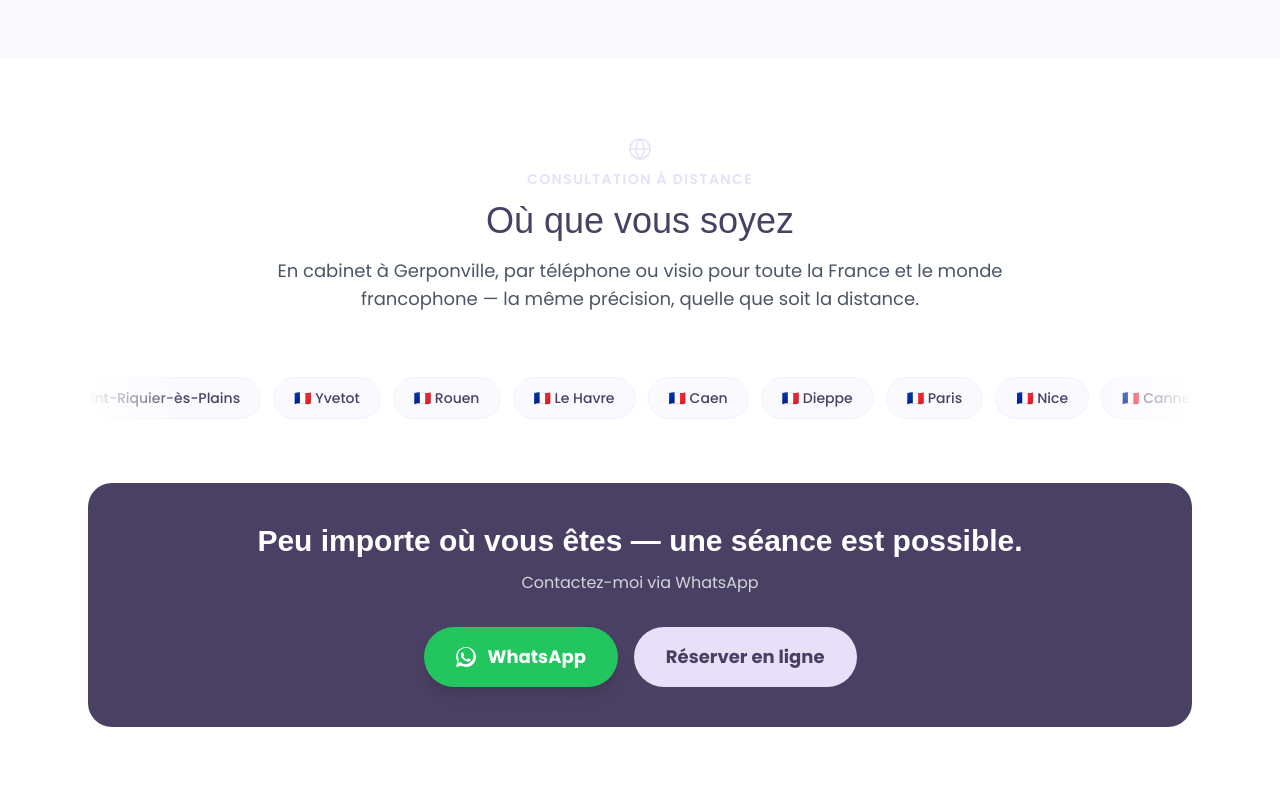
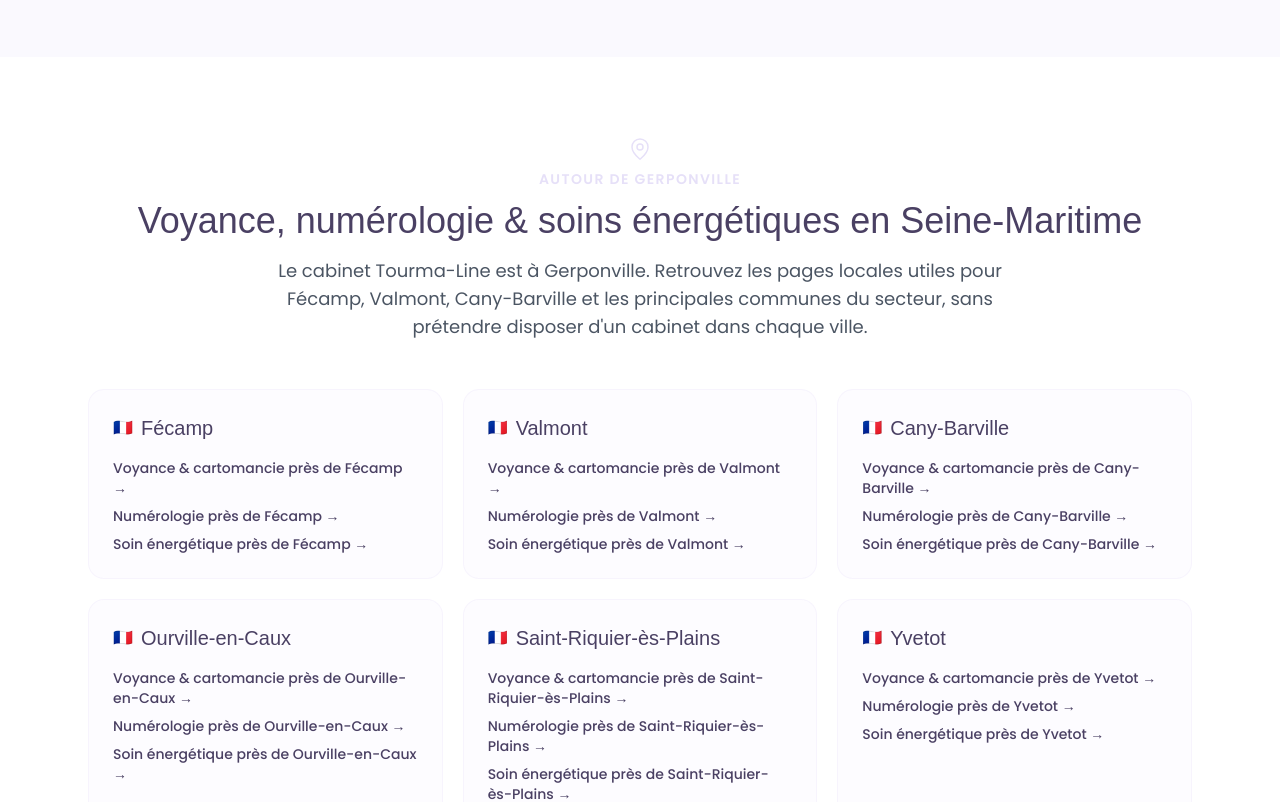
Before and after one commit to Creativityliberty/Tourma-line, a React (Vite) app: page / in a window 1280 px wide. Shown: the part 8620-9422 px from the top of the page. Built offline with nearby package versions, Linux system fonts and the light colour scheme; a web font is replaced by a local one.

Commit message:
seo: focus city internal links on real local service area

```diff
--- a/src/components/sections/CityLinks.tsx
+++ b/src/components/sections/CityLinks.tsx
@@ -1,68 +1,78 @@
 import React from "react";
 import { Link } from "react-router-dom";
 import { AnimateOnScroll } from "../ui/AnimateOnScroll";
-import { allCities, localCities } from "../../data/cities";
-import { WhatsAppIcon, GlobeIcon } from "../ui/icons";
+import { localCities } from "../../data/cities";
+import { WhatsAppIcon, GlobeIcon, MapPinIcon } from "../ui/icons";
 
-// Toutes les villes pour la banderolle (liens vers la page numérologie de chaque ville)
-const marqueeItems = allCities.map((c) => ({ slug: c.slug, flag: c.flag, name: c.name }));
+const localServiceLinks = [
+  { slug: "cartomancie", label: "Voyance & cartomancie" },
+  { slug: "numerologie", label: "Numérologie" },
+  { slug: "soin-lahochi", label: "Soin énergétique" },
+];
 
 export const CityLinks = () => {
   return (
     <section id="consultations-france" className="py-20 bg-white overflow-hidden">
       <AnimateOnScroll>
         <div className="container mx-auto px-6 max-w-6xl">
-
-          {/* Header */}
-          <div className="text-center mb-14">
+          <div className="text-center mb-12">
             <div className="flex flex-col items-center mb-3">
-              <GlobeIcon className="w-6 h-6 text-brand-lilas mb-2" />
+              <MapPinIcon className="w-6 h-6 text-brand-lilas mb-2" />
               <p className="text-brand-lilas text-sm font-semibold uppercase tracking-widest">
-                Consultation à distance
+                Autour de Gerponville
               </p>
             </div>
             <h2 className="text-3xl sm:text-4xl font-display text-brand-dark mb-4">
-              Où que vous soyez
+              Voyance, numérologie & soins énergétiques en Seine-Maritime
             </h2>
             <p className="text-lg text-gray-600 max-w-3xl mx-auto">
-              En cabinet à Gerponville, par téléphone ou visio pour toute la France
-              et le monde francophone — la même précision, quelle que soit la distance.
+              Le cabinet Tourma-Line est à Gerponville. Retrouvez les pages locales utiles
+              pour Fécamp, Valmont, Cany-Barville et les principales communes du secteur,
+              sans prétendre disposer d'un cabinet dans chaque ville.
             </p>
           </div>
 
-          {/* Banderolle défilante */}
-          <div className="relative mb-14">
-            {/* Gradient fade left */}
-            <div className="absolute left-0 top-0 bottom-0 w-24 bg-gradient-to-r from-white to-transparent z-10 pointer-events-none" />
-            {/* Gradient fade right */}
-            <div className="absolute right-0 top-0 bottom-0 w-24 bg-gradient-to-l from-white to-transparent z-10 pointer-events-none" />
-
-            <div className="flex overflow-hidden">
-              <div className="flex animate-marquee whitespace-nowrap gap-3 py-2">
-                {[...marqueeItems, ...marqueeItems].map((item, i) => (
-                  <Link
-                    key={i}
-                    to={`/numerologie-${item.slug}`}
-                    className="inline-flex items-center bg-brand-lilas/20 text-brand-dark text-sm font-medium px-5 py-2.5 rounded-full border border-brand-lilas/30 flex-shrink-0 hover:bg-brand-lilas/40 transition-colors"
-                  >
-                    {item.flag} {item.name}
-                  </Link>
-                ))}
-              </div>
-            </div>
+          <div className="grid sm:grid-cols-2 lg:grid-cols-3 gap-5 mb-14">
+            {localCities.map((city) => (
+              <article
+                key={city.slug}
+                className="rounded-2xl border border-brand-lilas/30 bg-brand-lilas/10 p-6"
+              >
+                <div className="flex items-center gap-2 mb-4">
+                  <span aria-hidden="true">{city.flag}</span>
+                  <h3 className="font-display text-xl text-brand-dark">{city.name}</h3>
+                </div>
+                <div className="space-y-2">
+                  {localServiceLinks.map((service) => (
+                    <Link
+                      key={service.slug}
+                      to={`/${service.slug}-${city.slug}`}
+                      className="block text-sm font-medium text-brand-dark hover:text-brand-purple transition-colors"
+                    >
+                      {service.label} près de {city.name} →
+                    </Link>
+                  ))}
+                </div>
+              </article>
+            ))}
           </div>
 
-
-
-          {/* CTA */}
           <div className="bg-brand-dark rounded-3xl p-8 sm:p-10 text-center text-white">
+            <GlobeIcon className="w-7 h-7 text-brand-lilas mx-auto mb-3" />
             <h3 className="text-2xl sm:text-3xl font-display font-bold mb-3">
-              Peu importe où vous êtes — une séance est possible.
+              Vous habitez plus loin ?
             </h3>
-            <p className="text-gray-300 mb-8 max-w-xl mx-auto">
-              Contactez-moi via WhatsApp
+            <p className="text-gray-300 mb-8 max-w-2xl mx-auto">
+              Certaines prestations sont proposées à distance par téléphone, visioconférence
+              ou selon les modalités précisées lors de la réservation. Tourma-Line reste basé à Gerponville.
             </p>
             <div className="flex flex-col sm:flex-row gap-4 justify-center">
+              <Link
+                to="/prestations"
+                className="bg-brand-lilas hover:bg-opacity-80 text-brand-dark font-bold py-4 px-8 rounded-full text-lg transition-transform transform hover:scale-105 active:scale-95"
+              >
+                Voir les prestations
+              </Link>
               <a
                 href="https://wa.me/33649653186"
                 target="_blank"
@@ -72,17 +82,8 @@ export const CityLinks = () => {
                 <WhatsAppIcon className="w-5 h-5" />
                 WhatsApp
               </a>
-              <a
-                href="https://cal.com/tourma-line"
-                target="_blank"
-                rel="noopener noreferrer"
-                className="bg-brand-lilas hover:bg-opacity-80 text-brand-dark font-bold py-4 px-8 rounded-full text-lg transition-transform transform hover:scale-105 active:scale-95"
-              >
-                Réserver en ligne
-              </a>
             </div>
           </div>
-
         </div>
       </AnimateOnScroll>
     </section>
```
